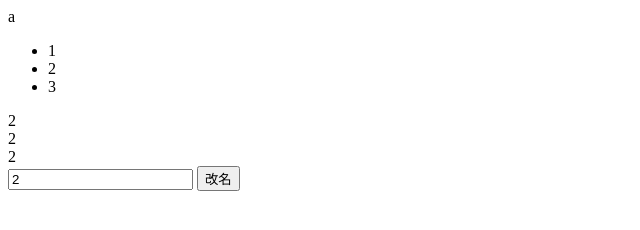
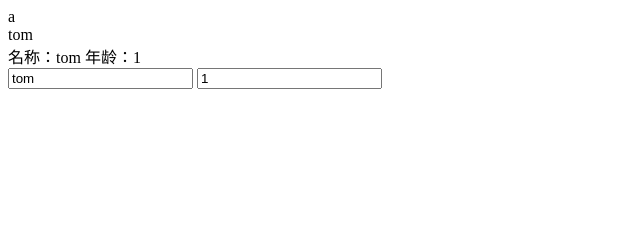
Before and after one commit to angelwgh/wUtils, a website: page index.html in a window 1280 px wide. Shown: the whole page, without its empty margins (0-640 px from the left). Drawn offline with Linux system fonts and the light colour scheme.

Commit message:
实现简单的{{}}模版绑定

```diff
--- a/index.html
+++ b/index.html
@@ -6,18 +6,15 @@
 </head>
 <body>
 	<div id="app"><div>a</div>
-		<ul>
-			<li>1</li>
-			<li>2</li>
-			<li>3</li>
-		</ul>
-		<div v-text="name"></div>
-		<div>名字{{name}}</div>
-		<div>{{name}}</div>
-		<input type="text" id="input" v-model="name">
-		<button id="btn">改名</button>
+	<div v-text="cat.name">121212{{cat.age}} </div>
+	<div>名称：{{cat.name}}  年龄：{{cat.age}}</div>
+	<!-- <div>22222{{cat.name}}{{cat.age}}</div> -->
+		<!-- <div v-text="cat.name">1</div> -->
+		<input type="text" v-model="cat.name">
+		<!-- <div v-text="cat.age"></div> -->
+		<input type="text" v-model="cat.age">
 	</div>
-
+	<!-- <script src="./node_modules/vue/dist/vue.js"></script> -->
 	<!-- <script src="./src/myVue.js"></script> -->
 	<script src="./src/myVue-1.0.0.js"></script>
 	<script>
@@ -28,15 +25,17 @@
 		// 	}
 		// })
 
-		document.getElementById('btn').addEventListener('click', function () {
-			console.log(vm)
-			vm.name = document.getElementById('input').value;
-		})
+
+
 		console.log(myVue)
 		var vm = new myVue({
 			el:'#app',
 			data:{
-				name:'2'
+				name:'2',
+				cat:{
+					name:'tom',
+					age:1
+				}
 			}
 		})
 	</script>
--- a/src/myVue-1.0.0.js
+++ b/src/myVue-1.0.0.js
@@ -8,6 +8,27 @@
 	(global.myVue = factory());
 })(this, (function () {
 
+	/**
+	 * 带有一些特定方法的空对象
+	 */
+	var _Set = (function () {
+	    function Set () {
+	      this.set = Object.create(null);
+	    }
+	    Set.prototype.has = function has (key) {
+	      return this.set[key] === true
+	    };
+	    Set.prototype.add = function add (key) {
+	      this.set[key] = true;
+	    };
+	    Set.prototype.clear = function clear () {
+	      this.set = Object.create(null);
+	    };
+
+	    return Set;
+ 	 }());
+
+	console.log(new _Set())
 	/**
 	 * 删除数组中的一个元素
 	 */
@@ -213,13 +234,18 @@
 
 		// 解析文本节点
 		compileText: function(node) {
+			parserTextContent.add(node)
+			// .bindText(node, this.$vm)
 			var reg = /\{\{(.*?)\}\}/g,
 				text = node.textContent,
 				exp;
 				while(exp = reg.exec(text)){
 					exp = exp[1];
-					compileUtil.text(node, this.$vm, exp);
+					// compileUtil.text(node, this.$vm, exp);
+					parserTextContent.bindText(node, this.$vm, exp)
 				}
+			console.log(parserTextContent)
+			// console.log(parserTextContent)
 			// console.log(text)
 			// var exp = text
 
@@ -251,9 +277,9 @@
 
 		bind: function (node, vm, exp, dir) {
 			var updaterFn = updater[dir + 'Updater'];
-
+			// var text = node.textContent
+			// console.log(exp)
 			updaterFn && updaterFn(node, this._getVMVal(vm, exp));
-			// var text = node.textContent
 
 			new Watcher(vm, exp, function(value, oldValue) {
 	            updaterFn && updaterFn(node, value, oldValue);
@@ -306,9 +332,13 @@
 	    }
 	}
 
+
 	var updater = {
-		textUpdater: function(node, value) {
+		textUpdater: function(node, value, o, text) {
+			// // console.log(node)
+			// console.log(text)
 	        node.textContent = typeof value == 'undefined' ? '' : value;
+
 	    },
 	    htmlUpdater: function(node, value) {
             node.innerHTML = typeof value == 'undefined' ? '' : value;
@@ -327,6 +357,78 @@
             node.value = typeof value == 'undefined' ? '' : value;
         }
 	}
+
+	// 解析{{}}模版
+	function ParserTextContent() {
+		// 用一个数组存储页面中的字符串模版的相关数据
+		this.list = [];
+		this.node = null;
+	}
+
+	ParserTextContent.prototype = {
+		_getObj:function (node) {
+			var obj,i = 0,
+				list = this.list,
+				len = list.length;
+
+			for(; i < len; i++){
+				if(node === list[i].node){
+					obj = list[i]
+					break;
+				}
+				// console.log(node === list[i].node)
+			}
+
+			return obj;
+		},
+		add: function (node) {
+
+			var obj =  {
+				node:node,
+				template:node.textContent,
+				values:{}
+			}
+
+			this.list.push(obj)
+			return this;
+		},
+
+		remove: function (node) {
+			remove(this.list, this._getObj(node))
+		},
+
+		bindText: function (node, vm, exp) {
+			var self = this
+			this.updateText(node,compileUtil._getVMVal(vm, exp),exp)
+			new Watcher(vm, exp, function(value, oldValue) {
+	            self.updateText(node, value, exp);
+	        });
+		},
+
+		updateText: function (node, value, exp) {
+			var list = this.list,
+				len = list.length,
+				i = 0,
+				obj = this._getObj(node),
+				key, text='';
+
+			obj.values[exp] = {
+				exp: '{{' + exp + '}}',
+				value: value
+			}
+			text = obj.template
+			for (key in obj.values){
+				text = text.replace(obj.values[key].exp, obj.values[key].value)
+			}
+
+			node.textContent = text;
+
+			console.log(obj)
+		},
+
+	};
+
+	var parserTextContent = new ParserTextContent();
 
 
 	/**
@@ -348,7 +450,7 @@
  			this.getter = this.parseGetter(expOrFn);
  		};
 
- 		console.log(this.getter)
+ 		// console.log(this.getter)
  		this.value = this.get();
  	}
 
```
